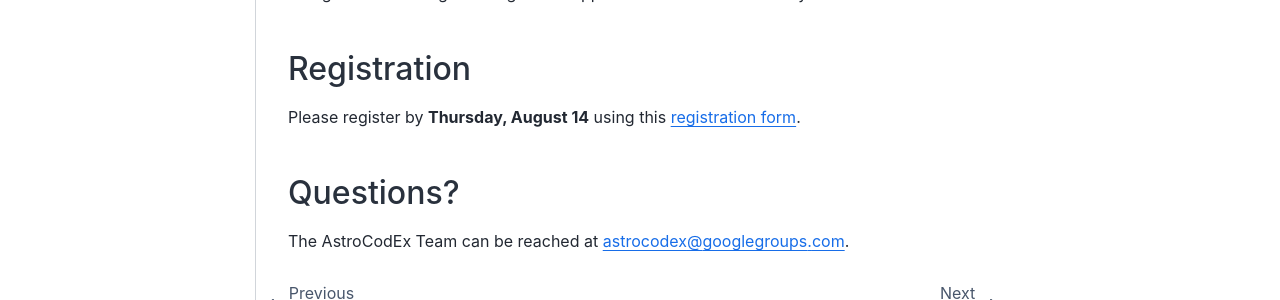
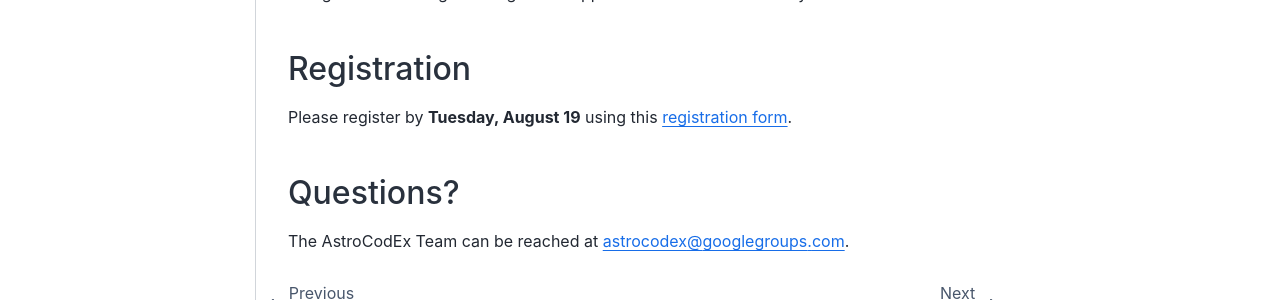
Before and after one commit to astrocodex/astrocodex.github.io, a Jupyter Book: the page built from hackday.md, in a window 1280 px wide and 900 px high, scrolled down 2257 px. Shown: the part 485-785 px from the top of the window. Built offline with Jupyter Book 1.0.4 settings and Sphinx 7.4.7 and the Sphinx Book theme 1.1.4, drawn with Linux system fonts in a browser that asks for light colours; pages that are not in the unit, such as notebooks, are missing from menus.

Commit message:
hack day update

```diff
--- a/hackday.md
+++ b/hackday.md
@@ -63,7 +63,7 @@ We’ll close the event with a group conversation reflecting on the workshop and
 
 ## Registration
 
-Please register by **Thursday, August 14** using this [registration form](https://forms.gle/D198Dt47aFNyNcRR6).
+Please register by **Tuesday, August 19** using this [registration form](https://forms.gle/D198Dt47aFNyNcRR6).
 
 ## Questions?
 The AstroCodEx Team can be reached at astrocodex@googlegroups.com.
```
